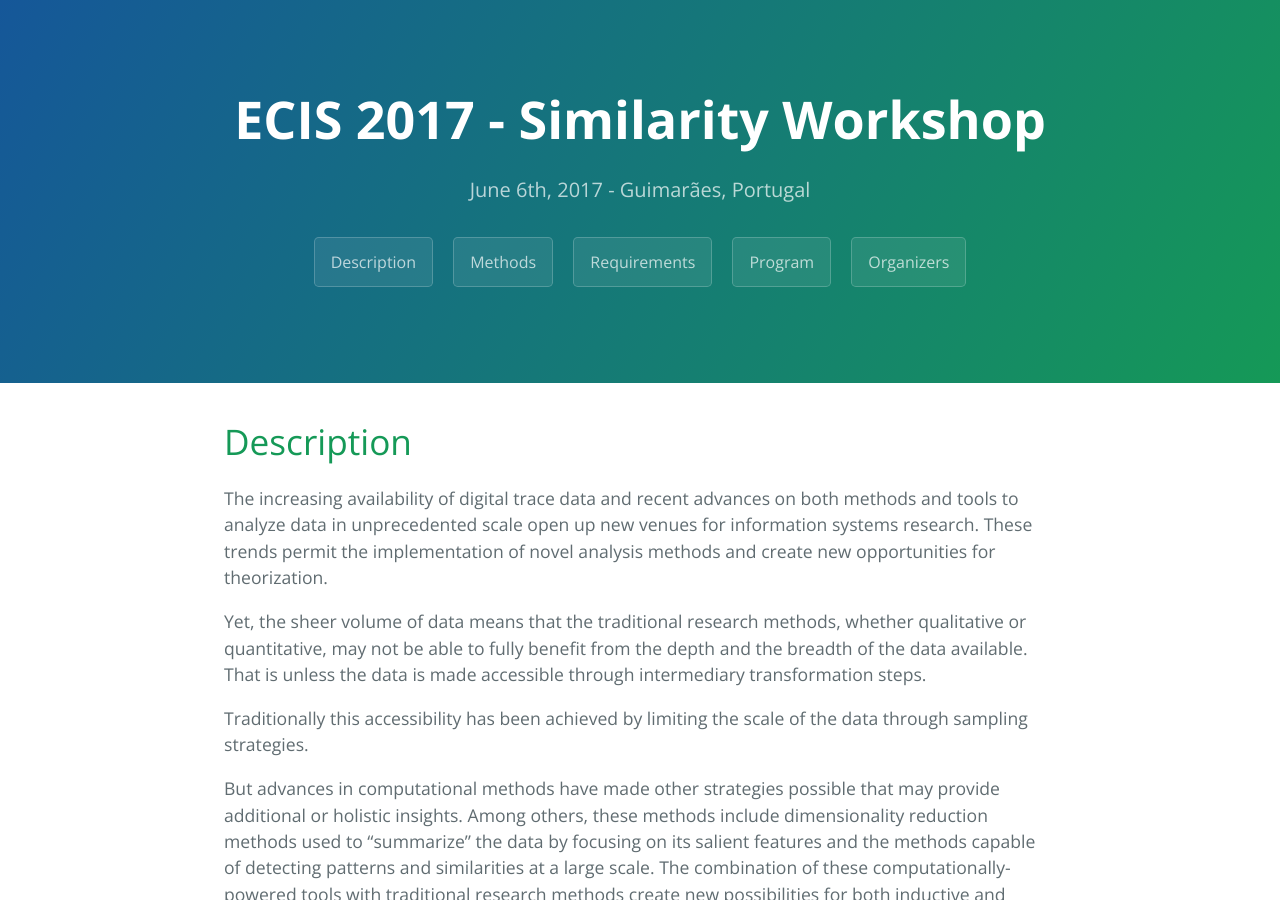
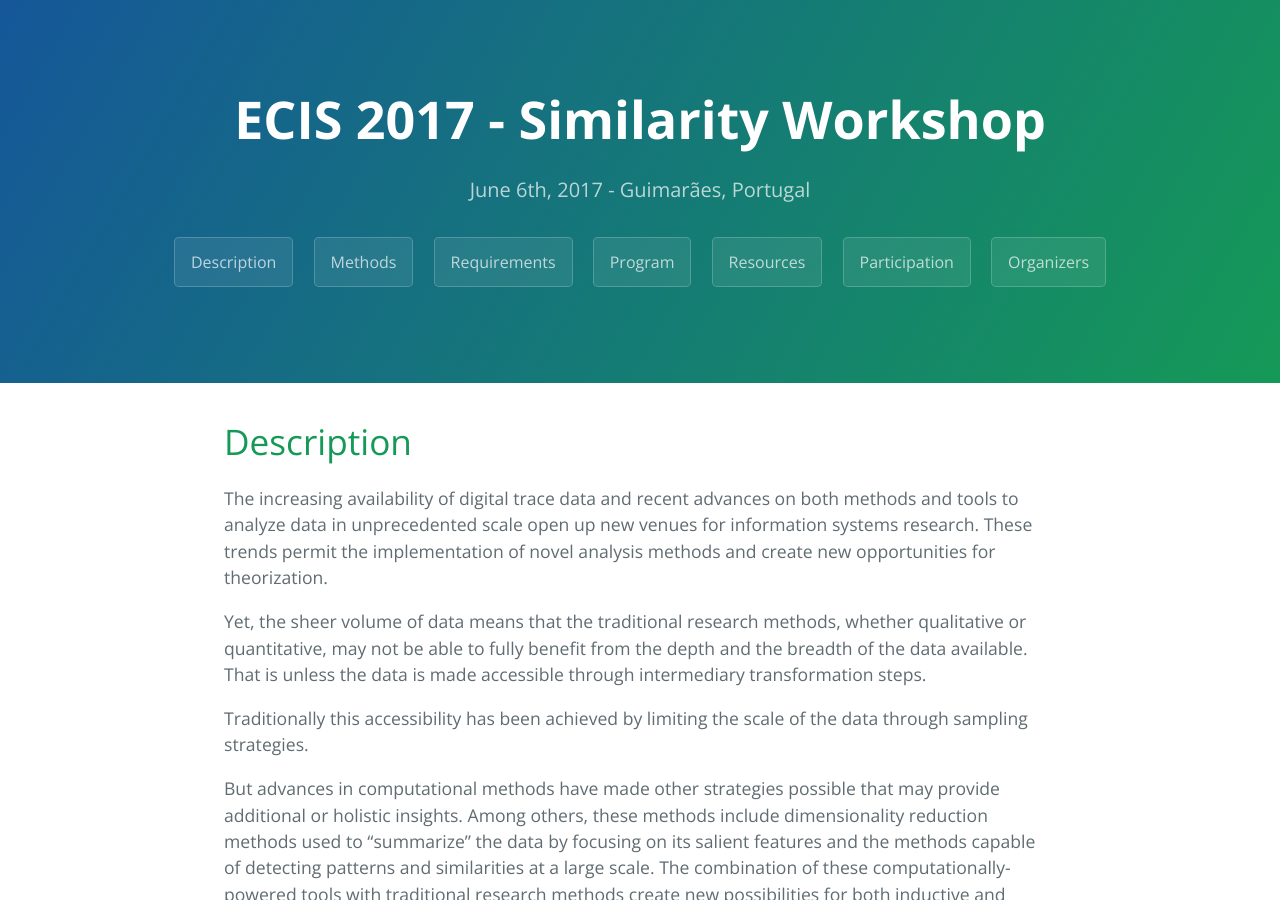
Before and after one commit to retrography/similarity-workshop, a Jekyll site: the page built from index.md, in a window 1280 px wide and 900 px high. Built offline with Jekyll 4.4.1, drawn with Linux system fonts in a browser that asks for light colours.

Commit message:
Update page-header.html

```diff
--- a/_includes/page-header.html
+++ b/_includes/page-header.html
@@ -1,9 +1,11 @@
 <section class="page-header">
   <h1 class="project-name">{{ site.title }}</h1>
   <h2 class="project-tagline">{{ site.tagline }}</h2>
-	<a href="{{ site.baseurl }}#description" class="btn">Description</a>
-	<a href="{{ site.baseurl }}#methods" class="btn">Methods</a>
+	<a href="#description" class="btn">Description</a>
+	<a href="#methods" class="btn">Methods</a>
 	<a href="#requirements" class="btn">Requirements</a>
-	<a href="{{ site.baseurl }}#program" class="btn">Program</a>
-	<a href="{{ site.baseurl }}#organizers" class="btn">Organizers</a>
+	<a href="#program" class="btn">Program</a>
+	<a href="#resources" class="btn">Resources</a>
+	<a href="#participation" class="btn">Participation</a>
+	<a href="#organizers" class="btn">Organizers</a>
 </section>
```
